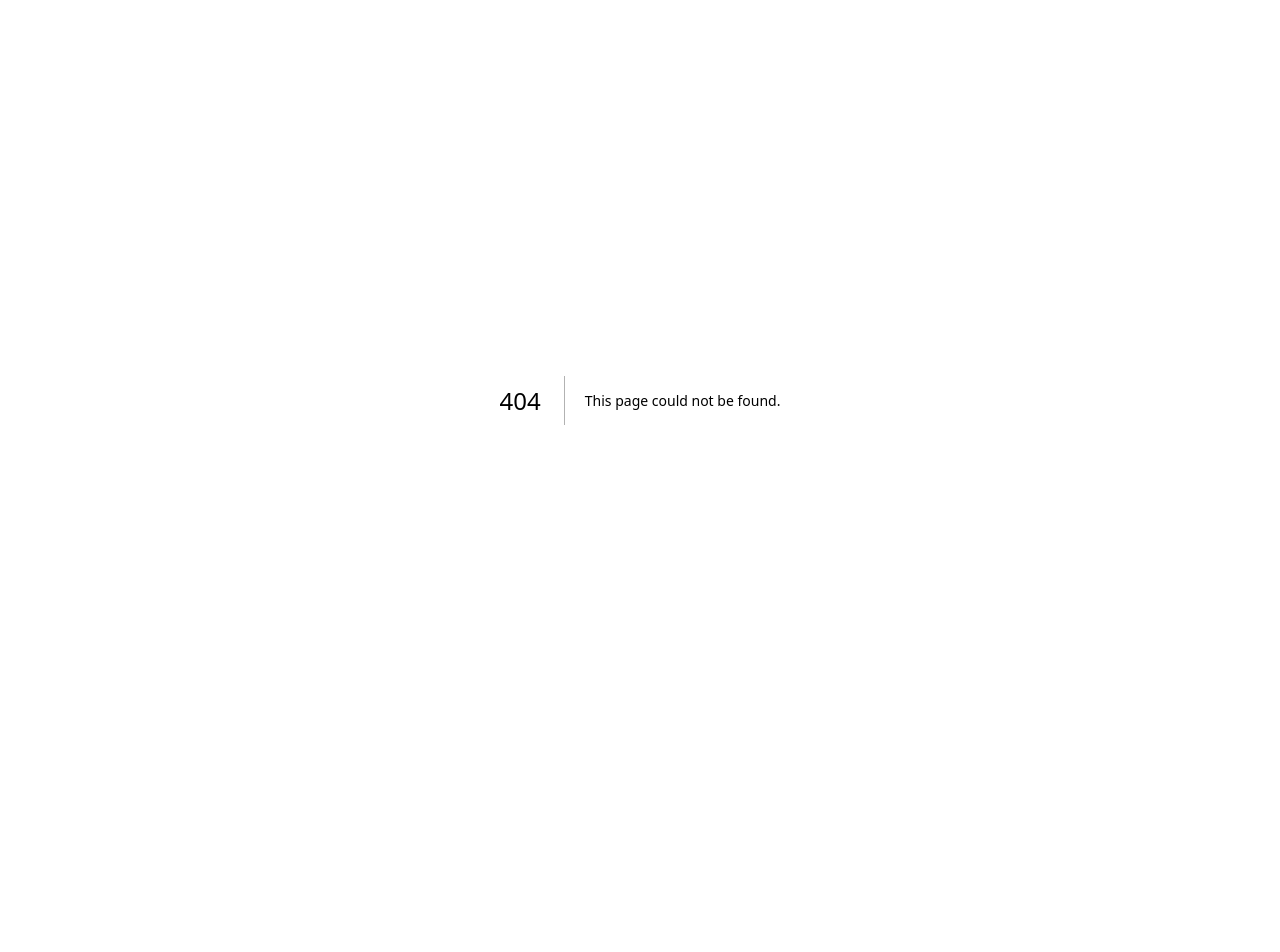
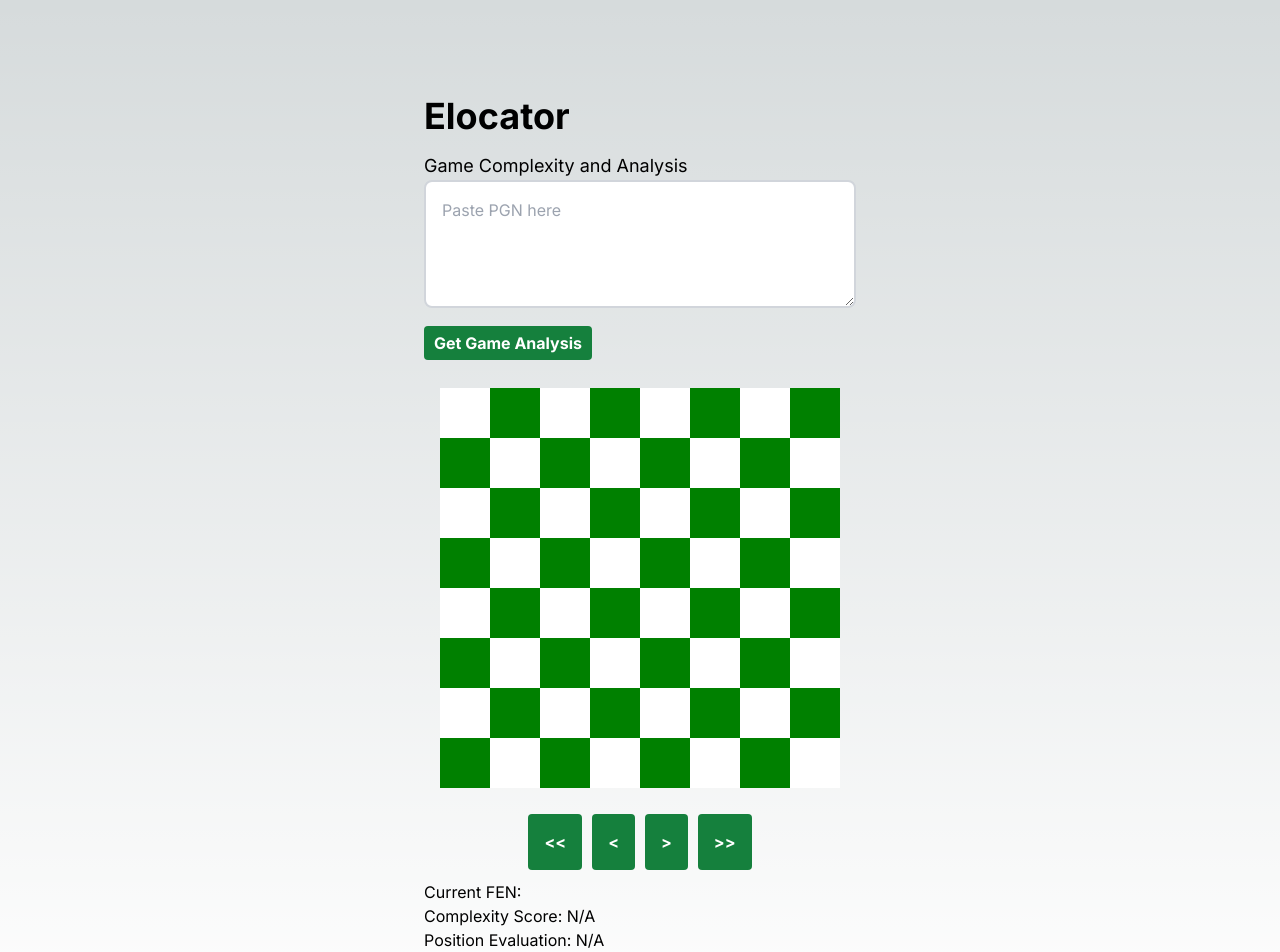
Before and after one commit to cmwetherell/elocator-web, a Next.js app: page /analyze-game in a window 1280 px wide. Before the commit this address had no page. Shown: the top 952 px of the page. Before the commit the page ends 800 px from the top, so only its background shows below. Built offline with nearby package versions, Linux system fonts and the light colour scheme.

Commit message:
v0.1 of analyze-game

```diff
--- /dev/null
+++ b/app/analyze-game/page.tsx
@@ -0,0 +1,13 @@
+import AnalyzeGame from "@/components/AnalyzeGame";
+
+export default function Home() {
+    return (
+        <main className="flex min-h-screen flex-col items-center justify-center p-24">
+            <div>
+                <h1 className="text-4xl font-bold">Elocator</h1>
+                <p className="text-lg mt-4">Game Complexity and Analysis</p>
+                <AnalyzeGame />
+            </div>
+        </main>
+    );
+}
--- /dev/null
+++ b/components/AnalyzeGame.tsx
@@ -0,0 +1,104 @@
+'use client';
+import React, { useState } from 'react';
+import ChessBoard from "./ChessBoard";
+
+interface GameHeaders {
+    event?: string;
+    site?: string;
+    date?: string;
+    round?: string;
+    white?: string;
+    black?: string;
+    // Add any other optional properties as needed.
+}
+
+interface PositionAnalysis {
+    fen: string;
+    complexity: string;
+    evaluation: string;
+}
+
+interface GameAnalysisResponse {
+    gameHeaders: GameHeaders;
+    positionAnalysis: PositionAnalysis[];
+}
+
+const AnalyzeGame: React.FC = () => {
+    const [pgn, setPgn] = useState("");
+    const [currentFEN, setCurrentFEN] = useState("");
+    const [currentIndex, setCurrentIndex] = useState(0);
+    const [analysisData, setAnalysisData] = useState<GameAnalysisResponse | null>(null);
+    const [isAnalyzing, setIsAnalyzing] = useState(false); // Added state to track API call status
+
+    const fetchGameAnalysis = async () => {
+        setIsAnalyzing(true); // Start of API call
+        const url = 'https://elocator.fly.dev/analyze-game/';
+        const data = JSON.stringify({ pgn: pgn });
+
+        try {
+            const response = await fetch(url, {
+                method: 'POST',
+                headers: {
+                    'Content-Type': 'application/json',
+                },
+                body: data,
+            });
+
+            if (response.ok) {
+                const jsonData: GameAnalysisResponse = await response.json();
+                setAnalysisData(jsonData);
+                setCurrentFEN(jsonData.positionAnalysis[0].fen);
+                setCurrentIndex(0); // Reset to the first position
+            } else {
+                console.error('Error fetching game analysis');
+            }
+        } catch (error) {
+            console.error('Error:', error);
+        }
+        setIsAnalyzing(false); // End of API call
+    };
+
+    const moveToPosition = (index: number) => {
+        if (analysisData) {
+            const newIndex = Math.min(Math.max(index, 0), analysisData.positionAnalysis.length - 1);
+            setCurrentIndex(newIndex);
+            setCurrentFEN(analysisData.positionAnalysis[newIndex].fen);
+        }
+    };
+    const buttonStyle = "bg-green-700 hover:bg-green-800 text-white font-bold py-4 px-4 rounded";
+
+    return (
+        <>
+            <textarea
+                className="w-full h-32 p-4 rounded-lg border-2 border-gray-300 text-black"
+                placeholder="Paste PGN here"
+                value={pgn}
+                onChange={(e) => setPgn(e.target.value)}
+            />
+            <button
+                className="bg-green-700 hover:bg-green-800 text-white font-bold py-4 px-4 rounded mt-3 mb-3"
+                onClick={fetchGameAnalysis}
+                disabled={isAnalyzing} // Button is disabled when API call is in progress
+                style={{ padding: '5px 10px' }}
+            >
+                {isAnalyzing ? 'Analyzing Game...' : 'Get Game Analysis'}
+            </button>
+            <div className="flex flex-col items-center justify-between p-4">
+                <ChessBoard fen={currentFEN} />
+            </div>
+            <div style={{ marginTop: '10px', display: 'flex', justifyContent: 'center', gap: '10px' }}>
+                <button className={buttonStyle} onClick={() => moveToPosition(0)}>&lt;&lt;</button>
+                <button className={buttonStyle} onClick={() => moveToPosition(currentIndex - 1)}>&lt;</button>
+                <button className={buttonStyle} onClick={() => moveToPosition(currentIndex + 1)}>&gt;</button>
+                <button className={buttonStyle} onClick={() => moveToPosition(analysisData ? analysisData.positionAnalysis.length - 1 : 0)}>&gt;&gt;</button>
+            </div>
+            <div style={{ minWidth: '300px', marginTop: '10px' }}>
+                Current FEN: {currentFEN}<br />
+                Complexity Score: {analysisData?.positionAnalysis[currentIndex]?.complexity || "N/A"}<br />
+                Position Evaluation: {analysisData?.positionAnalysis[currentIndex]?.evaluation || "N/A"}
+            </div>
+        </>
+    );
+}
+
+export default AnalyzeGame;
```
Also changed, not shown: public/img/elocator-logo.webp (added).
